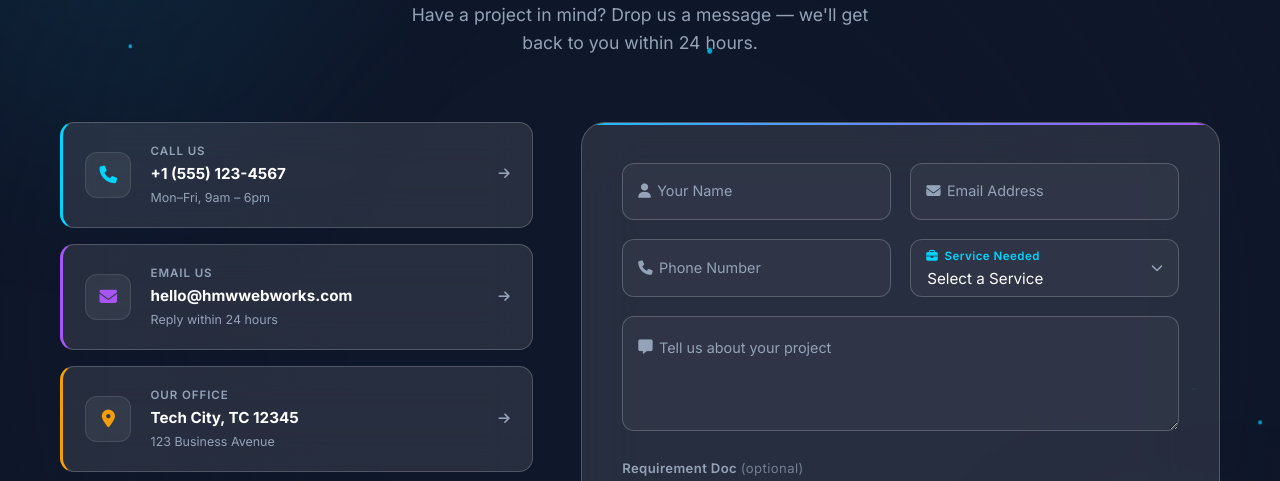
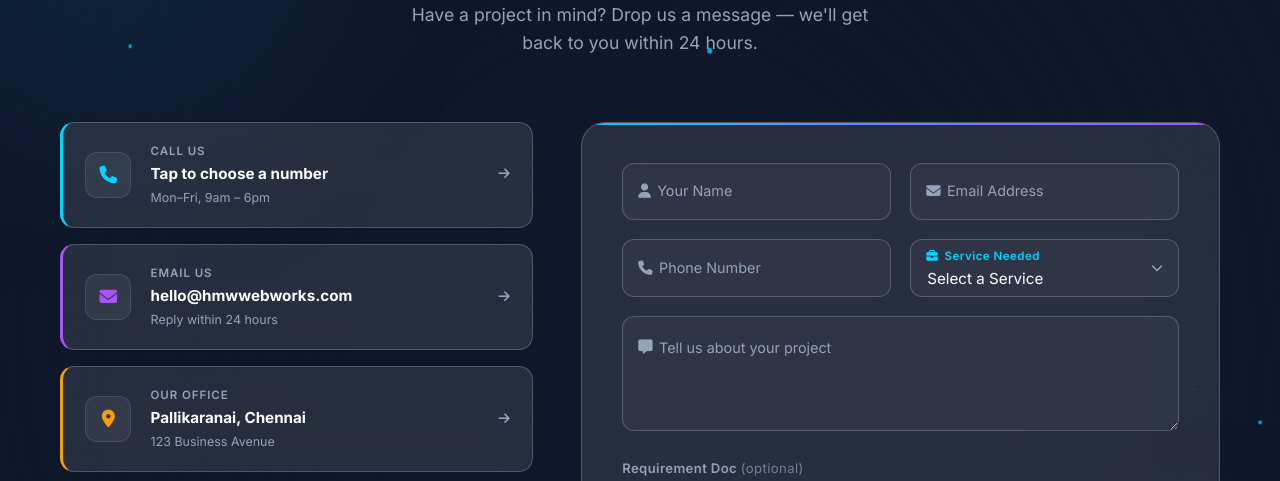
Before and after one commit to mokeshmokes/HM-STRATA-WEBWORKS, a Next.js app: page / in a window 1280 px wide. Shown: the part 7224-7705 px from the top of the page. Built offline with nearby package versions, Linux system fonts and the light colour scheme.

Commit message:
changes commit

```diff
--- a/src/app/globals.css
+++ b/src/app/globals.css
@@ -1716,18 +1716,7 @@ section {
 /* Custom cursor */
 @media (min-width: 992px) {
     body,
-    a,
-    button,
-    select,
-    input,
-    textarea,
-    .service-card,
-    .portfolio-item,
-    .filter-btn,
-    .pricing-btn,
-    .social-links a,
-    .upload-action-btn,
-    .file-select-trigger {
+    body * {
         cursor: none !important;
     }
 }
@@ -1863,6 +1852,80 @@ section {
 
 .pricing-card.featured {
     animation: pulse-border 3s infinite ease-in-out;
+}
+
+/* Phone picker dropdown */
+.phone-picker-card { user-select: none; }
+
+.phone-picker-dropdown {
+    position: absolute;
+    top: calc(100% + 10px);
+    left: 0;
+    right: 0;
+    background: #0f172a;
+    border: 1px solid rgba(0, 212, 255, 0.3);
+    border-radius: 14px;
+    padding: 1rem;
+    z-index: 100;
+    box-shadow: 0 20px 50px rgba(0, 0, 0, 0.5), 0 0 0 1px rgba(0,212,255,0.1);
+    animation: successPop 0.2s ease both;
+}
+
+.phone-picker-title {
+    font-size: 0.75rem;
+    font-weight: 700;
+    letter-spacing: 0.08em;
+    text-transform: uppercase;
+    color: var(--electric-blue);
+    margin-bottom: 0.75rem;
+    display: flex;
+    align-items: center;
+    gap: 0.4rem;
+}
+
+.phone-picker-option {
+    display: flex;
+    align-items: center;
+    justify-content: space-between;
+    padding: 0.85rem 1rem;
+    border-radius: 10px;
+    border: 1px solid rgba(255,255,255,0.06);
+    background: rgba(255,255,255,0.03);
+    text-decoration: none;
+    transition: all 0.2s ease;
+    margin-bottom: 0.5rem;
+}
+.phone-picker-option:last-child { margin-bottom: 0; }
+.phone-picker-option:hover {
+    background: rgba(0,212,255,0.08);
+    border-color: rgba(0,212,255,0.3);
+    transform: translateX(4px);
+}
+
+.phone-picker-option-info {
+    display: flex;
+    flex-direction: column;
+    gap: 0.15rem;
+}
+.phone-picker-option-label {
+    font-size: 0.75rem;
+    color: var(--text-secondary);
+    font-weight: 500;
+    text-transform: uppercase;
+    letter-spacing: 0.06em;
+}
+.phone-picker-option-number {
+    font-size: 1rem;
+    font-weight: 700;
+    color: var(--text-primary);
+}
+.phone-picker-call-icon {
+    color: var(--electric-blue);
+    font-size: 1rem;
+    transition: transform 0.2s ease;
+}
+.phone-picker-option:hover .phone-picker-call-icon {
+    transform: rotate(-10deg) scale(1.2);
 }
 
 /* ── Custom Cursor ─────────────────────────────────────── */
--- a/src/components/Contact.js
+++ b/src/components/Contact.js
@@ -11,6 +11,56 @@ import {
   resetFileUpload
 } from '@/redux/slices/contactSlice';
 import BackgroundVideo from './BackgroundVideo';
+
+// Phone numbers config — update these to your real numbers
+const PHONE_NUMBERS = [
+  { label: 'Sales & New Projects', number: '+91 8807414682', tel: 'tel:+918807414682' },
+  { label: 'Support & Enquiries',  number: '+91 9786379774', tel: 'tel:+919786379774' },
+];
+
+function PhonePickerCard() {
+  const [open, setOpen] = useState(false);
+  const ref = useRef(null);
+
+  // Close when clicking outside
+  useEffect(() => {
+    const handler = (e) => { if (ref.current && !ref.current.contains(e.target)) setOpen(false); };
+    document.addEventListener('mousedown', handler);
+    return () => document.removeEventListener('mousedown', handler);
+  }, []);
+
+  return (
+    <div ref={ref} className="contact-info-card phone-picker-card" style={{ '--card-color': '#00d4ff', position: 'relative', cursor: 'pointer' }} onClick={() => setOpen((v) => !v)}>
+      <div className="cic-icon">
+        <i className="fas fa-phone" />
+      </div>
+      <div className="cic-text">
+        <span className="cic-label">Call Us</span>
+        <strong className="cic-value">Tap to choose a number</strong>
+        <span className="cic-sub">Mon–Fri, 9am – 6pm</span>
+      </div>
+      <div className="cic-arrow" style={{ transform: open ? 'rotate(90deg)' : undefined, transition: 'transform 0.25s ease' }}>
+        <i className="fas fa-arrow-right" />
+      </div>
+
+      {/* Dropdown picker */}
+      {open && (
+        <div className="phone-picker-dropdown" onClick={(e) => e.stopPropagation()}>
+          <p className="phone-picker-title"><i className="fas fa-phone" /> Choose a number</p>
+          {PHONE_NUMBERS.map((item, i) => (
+            <a key={i} href={item.tel} className="phone-picker-option">
+              <div className="phone-picker-option-info">
+                <span className="phone-picker-option-label">{item.label}</span>
+                <span className="phone-picker-option-number">{item.number}</span>
+              </div>
+              <i className="fas fa-phone-alt phone-picker-call-icon" />
+            </a>
+          ))}
+        </div>
+      )}
+    </div>
+  );
+}
 
 export default function Contact() {
   const dispatch = useDispatch();
@@ -100,25 +150,17 @@ export default function Contact() {
 
   const infoCards = [
     {
-      icon: 'fa-phone',
-      label: 'Call Us',
-      value: '+1 (555) 123-4567',
-      sub: 'Mon–Fri, 9am – 6pm',
-      color: '#00d4ff',
-      href: 'tel:+15551234567'
-    },
-    {
       icon: 'fa-envelope',
       label: 'Email Us',
       value: 'hello@hmwwebworks.com',
       sub: 'Reply within 24 hours',
       color: '#a855f7',
-      href: 'mailto:hello@hmwwebworks.com'
+      href: 'mailto:hmstratawebworks@gmail.com'
     },
     {
       icon: 'fa-map-marker-alt',
       label: 'Our Office',
-      value: 'Tech City, TC 12345',
+      value: 'Pallikaranai, Chennai',
       sub: '123 Business Avenue',
       color: '#f59e0b',
       href: '#'
@@ -129,7 +171,7 @@ export default function Contact() {
       value: 'Chat Instantly',
       sub: 'Usually replies in minutes',
       color: '#25d366',
-      href: 'https://wa.me/15551234567'
+      href: 'https://wa.me/8807414682'
     }
   ];
 
@@ -159,6 +201,9 @@ export default function Contact() {
           <div className="contact-v2-left" data-aos="fade-right" data-aos-delay="100">
 
             <div className="contact-info-cards">
+              {/* Phone with number picker */}
+              <PhonePickerCard />
+              {/* Other cards */}
               {infoCards.map((card, i) => (
                 <a
                   key={i}
```
